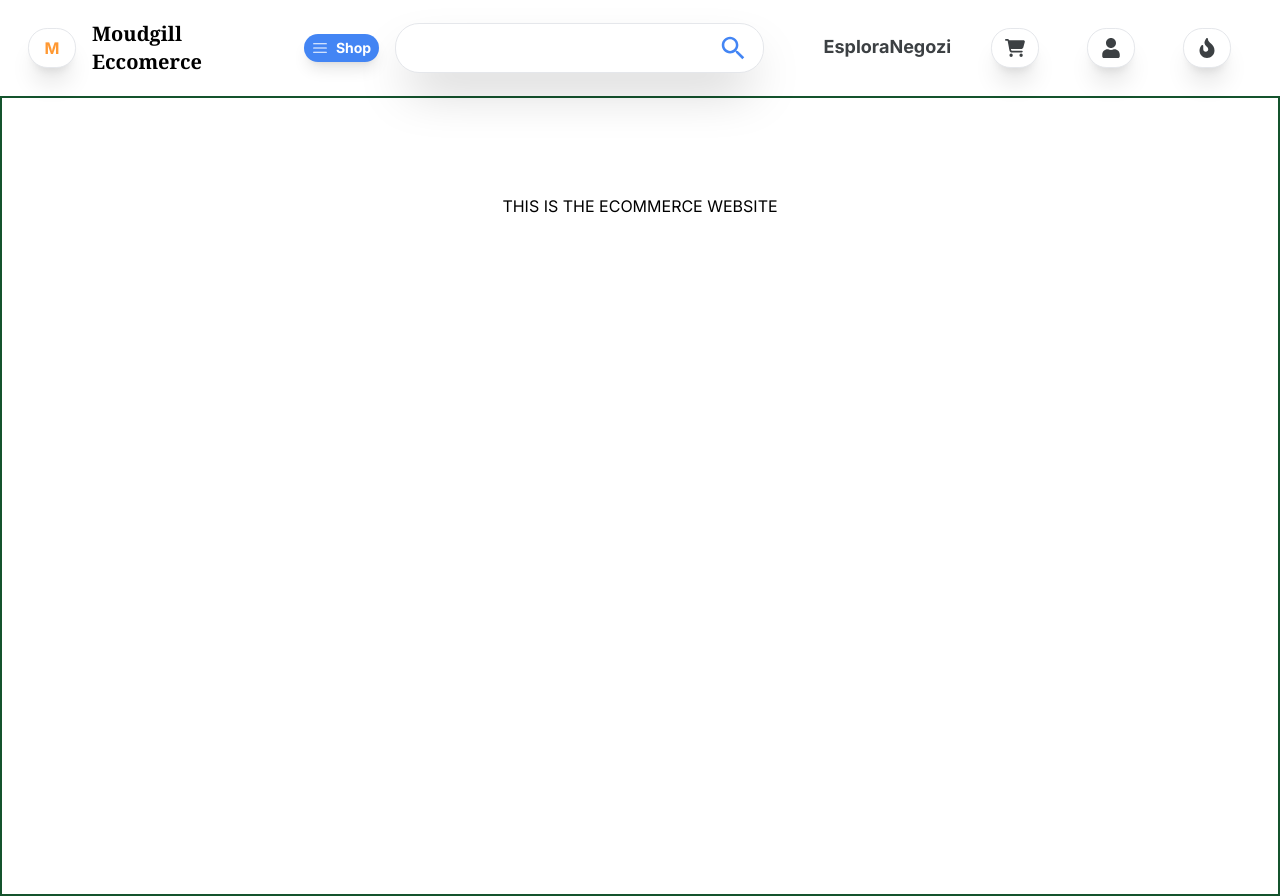
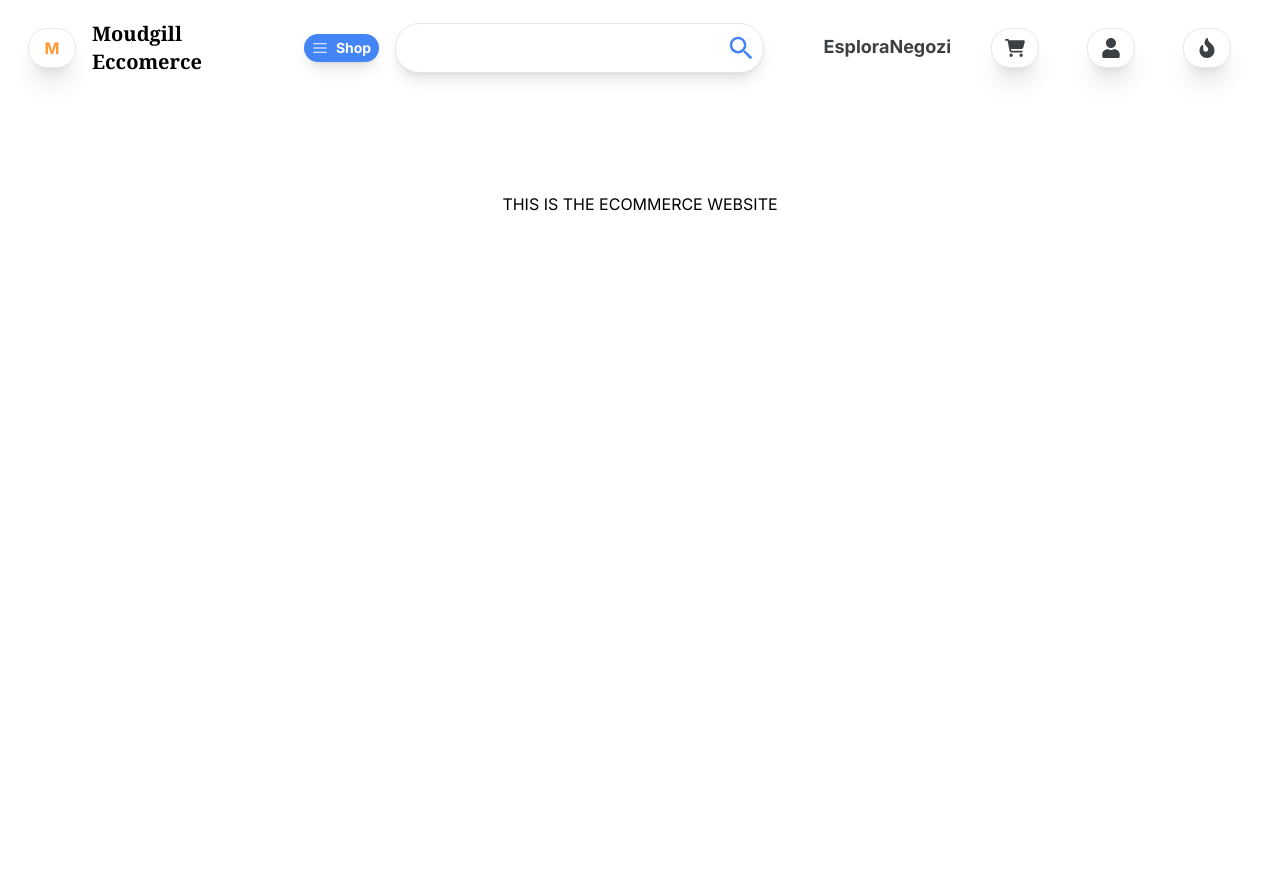
Before and after one commit to ManmeetMoudgill/Eccomerce-website, a Next.js app in the folder ecommerce_fe/: page / in a window 1280 px wide. Built offline with nearby package versions, Linux system fonts and the light colour scheme.

Commit message:
working on header part

```diff
--- a/ecommerce_fe/src/app/page.tsx
+++ b/ecommerce_fe/src/app/page.tsx
@@ -1,7 +1,7 @@
 
 export default function Home() {
   return (
-    <main className="flex min-h-screen flex-col items-center justify-between border-2 border-green-900 p-24">
+    <main className="flex min-h-screen flex-col items-center justify-between  p-24">
      <h2>THIS IS THE ECOMMERCE WEBSITE</h2>
     </main>
   );
--- /dev/null
+++ b/ecommerce_fe/src/hooks/use-click-outside/index.ts
@@ -0,0 +1,64 @@
+import {  RefObject, useEffect } from 'react';
+
+type ClickOutsideEvent = MouseEvent | TouchEvent;
+
+type ClickOutsideHandler<T> = (event: ClickOutsideEvent) => T;
+
+
+type RefType = HTMLElement | HTMLInputElement | undefined;
+
+/**
+ * A utility hook helping to deal with the click ouside of an element.
+ * @param {*} handler the handler
+ * @returns {object} the return
+ */
+export const useClickOutside = <T>(
+  handler: ClickOutsideHandler<T>,
+  elementReference: RefObject<RefType>
+): [RefObject<RefType>] => {
+
+  /**
+   * Handles the click outside of the provided ref.
+   * @param {*} event the event
+   */
+  const handleClickOutside = (event: ClickOutsideEvent) => {
+    const currentElementRef = elementReference.current;
+    if (!currentElementRef || !event.target) {
+      return;
+    }
+    if (currentElementRef.contains(event.target as Node)) {
+      return;
+    }
+    handler(event);
+  };
+
+  /**
+   * Registers event listeners.
+   */
+  const registerListeners = () => {
+    document.addEventListener('mousedown', handleClickOutside);
+    document.addEventListener('touchstart', handleClickOutside);
+  };
+
+  /**
+   * Deregisters event listeners.
+   */
+  const deregisterListeners = () => {
+    document.removeEventListener('mousedown', handleClickOutside);
+    document.removeEventListener('touchstart', handleClickOutside);
+  };
+
+  /**
+   * Setups the click-outside listener when the component is mounted.
+   */
+  useEffect(() => {
+    deregisterListeners();
+    registerListeners();
+
+    return () => {
+      deregisterListeners();
+    };
+  }, [handler]);
+
+  return [elementReference];
+};
--- a/ecommerce_fe/src/shell/components/header/index.tsx
+++ b/ecommerce_fe/src/shell/components/header/index.tsx
@@ -1,9 +1,38 @@
+"use client";
 import { RxHamburgerMenu } from 'react-icons/rx';
 import { IoMdSearch } from "react-icons/io";
 import { FaCartShopping } from "react-icons/fa6";
 import { FaUser } from "react-icons/fa";
 import { FaFire } from "react-icons/fa";
+import { useRef, useState } from 'react';
+import { useClickOutside } from '@/hooks/use-click-outside';
+
+const suggestionsForSearch=[
+    {
+        id:1,
+        name:'Mobile',
+
+    },{
+        id:2,
+        name:'Laptop',
+    },{
+        id:3,
+        name:'Shoes',
+    },{
+        id:4,
+        name:'Shirts',
+    }
+]
 const HeaderComponent = () => {
+    const [isSearchClicked, setIsSearchClicked] = useState<boolean>(false);
+
+    const inputRef = useRef<HTMLInputElement>(null);
+
+     useClickOutside(() => {
+        setIsSearchClicked(false);
+    }, inputRef);
+
+
     return <header className="flex justify-between items-center px-7 py-5">
         {/* LEFT CONTAINER */}
         <div className=" flex items-center w-[30%]">
@@ -25,11 +54,31 @@ const HeaderComponent = () => {
         <div className='flex flex-1  items-center w-[70%] '>
             {/* SEARCH CONTAINER */}
             <div className="w-[50%] mr-3">
-                <div className='w-full relative'>
-                    <input type="text" className='p-3 bg-white outline-none border-[1px] shadow-2xl rounded-3xl w-full' />
-                    <span className='absolute right-4 top-[0.6rem]'>
-                        <IoMdSearch className='text-[#4385F4] font-bold text-3xl' />
+                <div className='w-full relative flex'>
+                    <input ref={inputRef} onClick={()=>{
+                        setIsSearchClicked(true);
+                    }} type="text" className='p-3 bg-white outline-none border-[1px] shadow-lg rounded-3xl w-full' />
+                    <span className={`absolute right-0 rounded-r-3xl flex justify-center items-center  ${isSearchClicked ? 'bg-[#4385F4]':''} px-2  text-center  h-full`}>
+                        <IoMdSearch className={`${isSearchClicked ? 'text-white':'text-[#4385F4]' } font-bold text-3xl`} />
                     </span>
+                    {/* Search suggestion container */}
+                    {
+                        isSearchClicked ? (
+                    <div className='absolute flex items-center -bottom-10 left-0 w-full flex-wrap'>
+                            {
+                                suggestionsForSearch?.map((item)=>{
+                                    return (
+                                        <>
+                                            <div className='flex justify-between cursor-pointer group transition-all delay-175  ease-in-out items-center px-2 py-1 border-[1px] hover:border-[#4385F4] shadow-xl rounded-2xl mx-1 '>
+                                                <span className='text-[#3C4043] group-hover:text-[#4385F4] text-sm font-bold'>{item.name}</span>
+                                            </div>
+                                        </>
+                                    )
+                                })
+                            }
+                    </div>
+                        ):undefined
+                    }
                 </div>
             </div>
 
--- a/ecommerce_fe/tailwind.config.ts
+++ b/ecommerce_fe/tailwind.config.ts
@@ -5,6 +5,7 @@ const config: Config = {
     "./src/pages/**/*.{js,ts,jsx,tsx,mdx}",
     "./src/components/**/*.{js,ts,jsx,tsx,mdx}",
     "./src/app/**/*.{js,ts,jsx,tsx,mdx}",
+    "./src/*.{js,ts,jsx,tsx,mdx}",
     "./src/hooks/**/*.{js,ts,jsx,tsx,mdx}",
     "./src/shell/**/*.{js,ts,jsx,tsx,mdx}",
   ],
```
